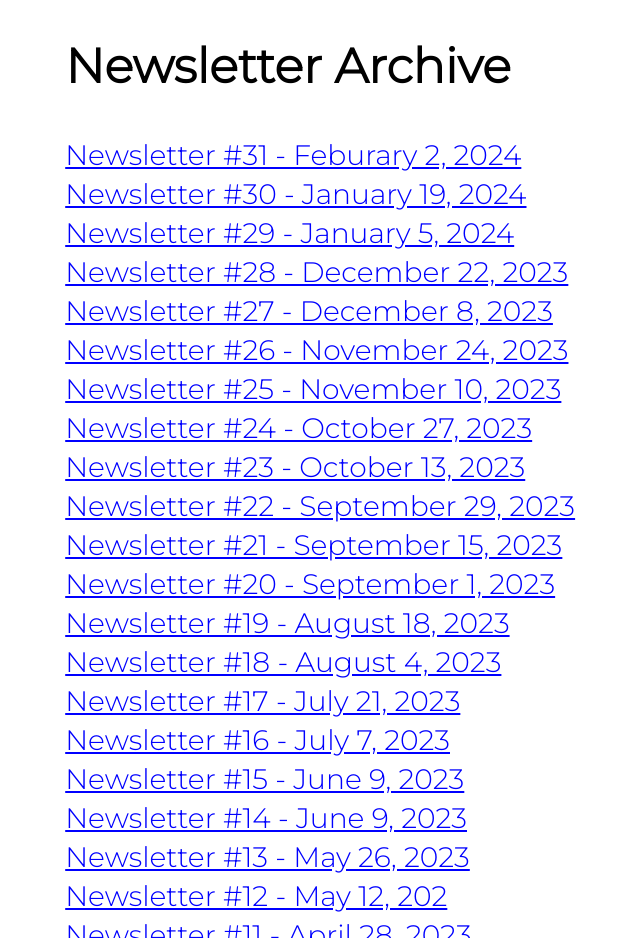
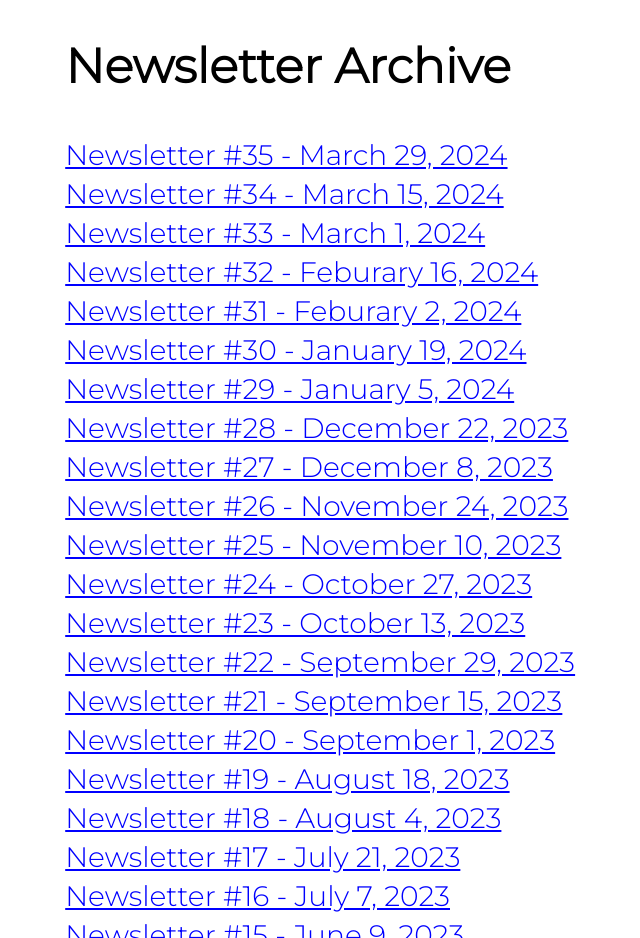
Before and after one commit to abbicode/barringtonenvironmentalestablishment, a plain HTML site: page newsletter.html in a window 1280 px wide. Shown: the part 1160-2098 px from the top of the page, without its empty margins (114-754 px from the left). Drawn offline with Linux system fonts and the light colour scheme; files whose address does not match are found by name.

Commit message:
Update newsletter.html

```diff
--- a/newsletter.html
+++ b/newsletter.html
@@ -62,7 +62,10 @@
   <div class='parent'>
     <div class='paragraph'>
       <h2>Newsletter Archive</h2>
-
+      <a style='color: blue; font-size: 2.2vw;' href="https://www.canva.com/design/DAGAzWM4EiI/MVbxWhq1dqadJKc3VDHI4A/edit?utm_content=DAGAzWM4EiI&utm_campaign=designshare&utm_medium=link2&utm_source=sharebutton">Newsletter #35 - March 29, 2024</a>  <br>
+      <a style='color: blue; font-size: 2.2vw;' href="https://www.canva.com/design/DAF_iscBFiY/psRhLe-aaFVQUnL4sov_zw/edit?utm_content=DAF_iscBFiY&utm_campaign=designshare&utm_medium=link2&utm_source=sharebutton">Newsletter #34 - March 15, 2024</a>  <br>
+      <a style='color: blue; font-size: 2.2vw;' href="https://www.canva.com/design/DAF-OlC17AE/-Nv5KpjttpgOeFCvyXMy7A/edit?utm_content=DAF-OlC17AE&utm_campaign=designshare&utm_medium=link2&utm_source=sharebutton">Newsletter #33 - March 1, 2024</a>  <br>
+      <a style='color: blue; font-size: 2.2vw;' href="https://www.canva.com/design/DAF87dm0tTs/Rmde7n2CLaGjAKSmXctM5g/edit?utm_content=DAF87dm0tTs&utm_campaign=designshare&utm_medium=link2&utm_source=sharebutton">Newsletter #32 - Feburary 16, 2024</a>  <br>
       <a style='color: blue; font-size: 2.2vw;' href="https://www.canva.com/design/DAF7lhAYYRw/0a9mjJKMf-Ey_XF5cdOm5A/view?utm_content=DAF7lhAYYRw&utm_campaign=designshare&utm_medium=link&utm_source=editor">Newsletter #31 - Feburary 2, 2024</a>  <br>
       <a style='color: blue; font-size: 2.2vw;' href="https://www.canva.com/design/DAF6ShP5XcM/CiQkDQQfXAZdTy35Cf5IJA/view?utm_content=DAF6ShP5XcM&utm_campaign=designshare&utm_medium=link&utm_source=editor">Newsletter #30 - January 19, 2024</a>  <br>
       <a style='color: blue; font-size: 2.2vw;' href="https://www.canva.com/design/DAF4-wsDFuA/2nbS2KHwcf43Pj75u5I5Ig/view?utm_content=DAF4-wsDFuA&utm_campaign=designshare&utm_medium=link&utm_source=editor">Newsletter #29 - January 5, 2024</a>  <br>
```
